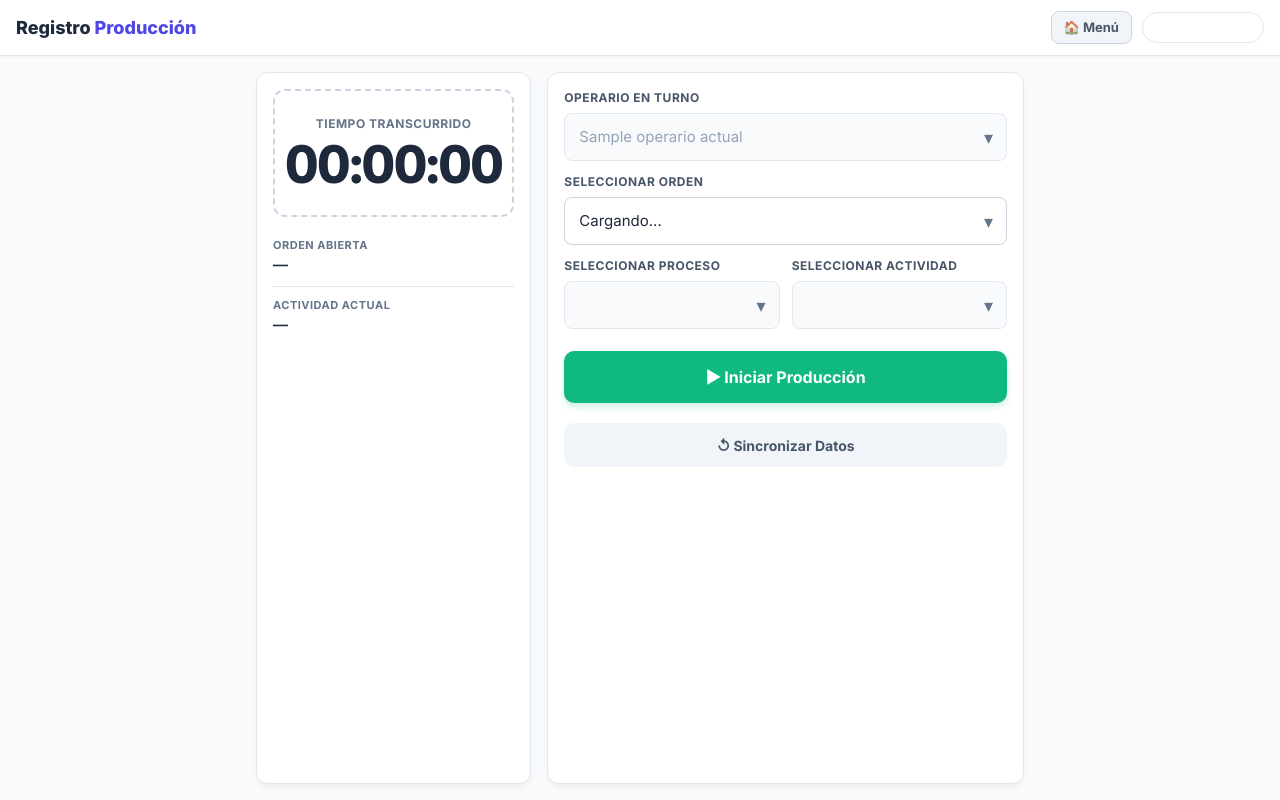
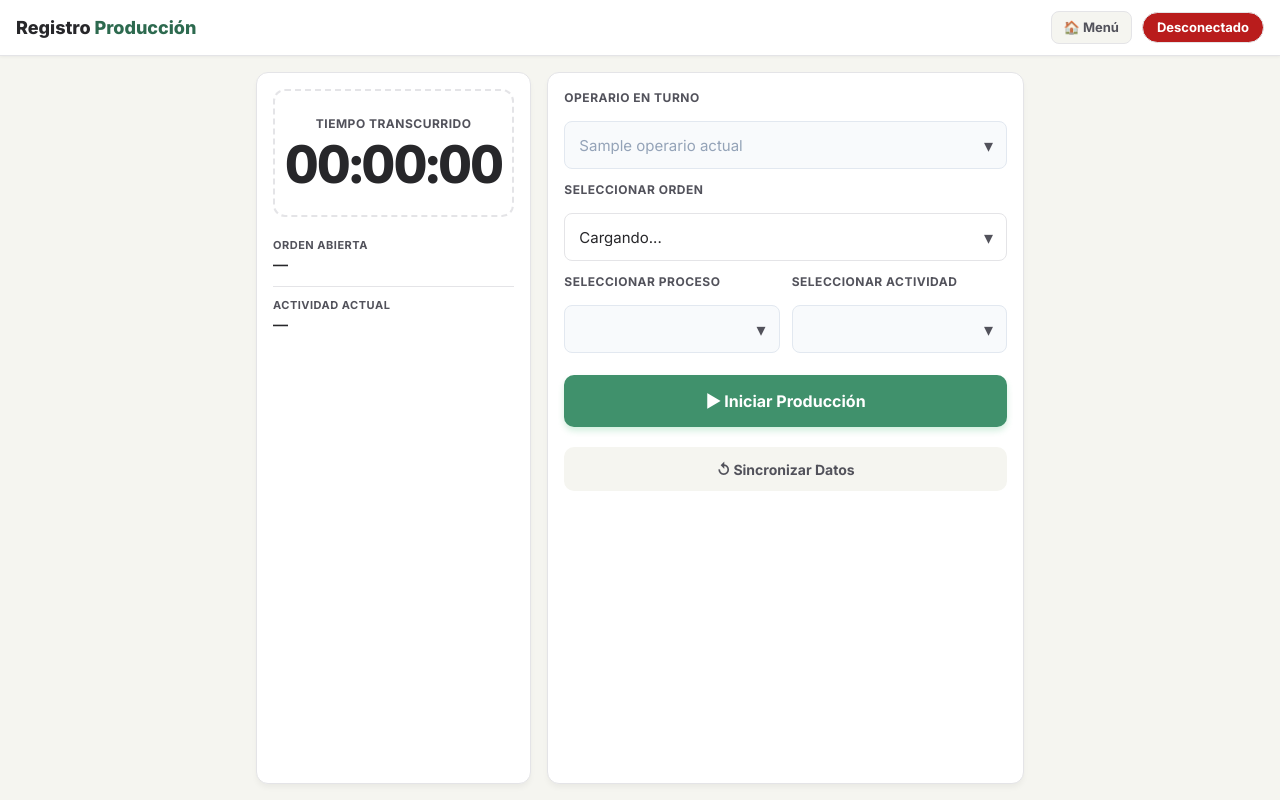
Before and after one commit to totalagroapps/produccion, a Python web app: template templates/registro_web.html in a window 1280 px wide. Run offline with Jinja, Linux system fonts and the light colour scheme; the template is opened without the code that fills it: most values are stand-ins (such as "Sample title", 1, 10 or a date in 2020); lists and menus that the app fills with data are empty.

Commit message:
fix(ui): refactor registro_web para heredar paleta de colores de styles.css

```diff
--- a/templates/registro_web.html
+++ b/templates/registro_web.html
@@ -7,29 +7,13 @@
 <style>
   @import url('https://fonts.googleapis.com/css2?family=Inter:wght@400;500;600;700;800&display=swap');
 
-  :root {
-    --bg: #f8fafc;
-    --surface: #ffffff;
-    --border: #e2e8f0;
-    --accent: #4f46e5;
-    --accent-hover: #4338ca;
-    --accent-glow: rgba(79, 70, 229, 0.2);
-    --green: #10b981;
-    --green-hover: #059669;
-    --green-glow: rgba(16, 185, 129, 0.2);
-    --red: #ef4444;
-    --red-hover: #dc2626;
-    --text: #1e293b;
-    --text2: #475569;
-    --text3: #64748b;
-    --font: 'Inter', system-ui, sans-serif;
-  }
+
 
   * { box-sizing: border-box; margin: 0; padding: 0; -webkit-tap-highlight-color: transparent; }
 
   body {
-    background: var(--bg);
-    color: var(--text);
+    background: var(--bg-body);
+    color: var(--text-main);
     font-family: var(--font);
     font-size: 14px;
     line-height: 1.5;
@@ -44,31 +28,31 @@
     align-items: center;
     justify-content: space-between;
     height: 56px;
-    background: var(--surface);
-    border-bottom: 1px solid var(--border);
+    background: var(--bg-surface);
+    border-bottom: 1px solid var(--border-color);
     padding: 0 16px;
     position: sticky;
     top: 0;
     z-index: 10;
     box-shadow: 0 1px 3px rgba(0,0,0,0.05);
   }
-  #topbar .title { font-size: 18px; font-weight: 800; color: var(--text); }
-  #topbar .title span { color: var(--accent); }
+  #topbar .title { font-size: 18px; font-weight: 800; color: var(--text-main); }
+  #topbar .title span { color: var(--primary); }
 
   #estadoPill {
     font-size: 13px;
     font-weight: 700;
     padding: 5px 14px;
     border-radius: 20px;
-    background: #f1f5f9;
-    border: 1px solid var(--border);
-    color: var(--text3);
+    background: var(--bg-body);
+    border: 1px solid var(--border-color);
+    color: var(--text-muted);
     transition: all .3s;
   }
-  #estadoPill.running { background: var(--success); color: white; }  { background: #dcfce7; border-color: var(--green); color: #16a34a; }
-  #estadoPill.saving { background: var(--warning); color: white; }   { background: #dbeafe; border-color: var(--accent); color: #2563eb; }
-  #estadoPill.saved { background: var(--success); color: white; }    { background: #dcfce7; border-color: var(--green); color: #16a34a; }
-  #estadoPill.error { background: var(--danger); color: white; }    { background: #fee2e2; border-color: var(--red); color: #dc2626; }
+  #estadoPill.running { background: var(--success); color: white; }  { background: #dcfce7; border-color: var(--success); color: #16a34a; }
+  #estadoPill.saving { background: var(--warning); color: white; }   { background: #dbeafe; border-color: var(--primary); color: #2563eb; }
+  #estadoPill.saved { background: var(--success); color: white; }    { background: #dcfce7; border-color: var(--success); color: #16a34a; }
+  #estadoPill.error { background: var(--danger); color: white; }    { background: #fee2e2; border-color: var(--danger); color: #dc2626; }
 
   /* ── MAIN LAYOUT ── */
   #main {
@@ -90,8 +74,8 @@
 
   /* ── PANELS ── */
   .panel {
-    background: var(--surface);
-    border: 1px solid var(--border);
+    background: var(--bg-surface);
+    border: 1px solid var(--border-color);
     border-radius: 12px;
     padding: 16px;
     box-shadow: 0 4px 6px -1px rgba(0,0,0,0.05);
@@ -105,14 +89,14 @@
   @media(max-width: 480px) { .field-row { grid-template-columns: 1fr; } }
 
   .field { display: flex; flex-direction: column; gap: 6px; }
-  .field label { font-size: 12px; font-weight: 700; color: var(--text2); text-transform: uppercase; letter-spacing: 0.5px;}
+  .field label { font-size: 12px; font-weight: 700; color: var(--text-muted); text-transform: uppercase; letter-spacing: 0.5px;}
 
   .field select, .field input {
     height: 48px;
-    background: var(--surface);
-    border: 1px solid #cbd5e1;
+    background: var(--bg-surface);
+    border: 1px solid var(--border-color);
     border-radius: 8px;
-    color: var(--text);
+    color: var(--text-main);
     font-size: 15px;
     padding: 0 14px;
     outline: none;
@@ -121,36 +105,36 @@
     appearance: none;
     font-family: inherit;
   }
-  .field select:focus, .field input:focus { border-color: var(--accent); box-shadow: 0 0 0 3px var(--accent-glow); }
+  .field select:focus, .field input:focus { border-color: var(--primary); box-shadow: 0 0 0 3px rgba(46, 125, 50, 0.2); }
   .field select:disabled, .field input:disabled { background: #f8fafc; color: #94a3b8; border-color: #e2e8f0; opacity: 1; }
 
   .sel-wrap { position: relative; }
   .sel-wrap::after {
     content: '▾'; position: absolute; right: 14px; top: 50%; transform: translateY(-50%);
-    color: var(--text3); pointer-events: none; font-size: 18px;
+    color: var(--text-muted); pointer-events: none; font-size: 18px;
   }
 
   /* ── TIMER ── */
   #timerBox {
-    background: var(--surface);
-    border: 2px dashed #cbd5e1;
+    background: var(--bg-surface);
+    border: 2px dashed var(--border-color);
     border-radius: 12px;
     text-align: center;
     padding: 24px 10px;
     margin-bottom: 8px;
     transition: all 0.3s;
   }
-  #timerBox.running { border-color: var(--green); background: #f0fdf4; border-style: solid; }
-  #timerLabel { font-size: 12px; font-weight: 700; color: var(--text3); text-transform: uppercase; margin-bottom: 6px; letter-spacing: 0.5px;}
-  #cronometro { font-size: 52px; font-weight: 800; color: var(--text); font-variant-numeric: tabular-nums; line-height: 1; letter-spacing: -1.5px; }
-  #cronometro.running { color: var(--green); }
+  #timerBox.running { border-color: var(--success); background: #f0fdf4; border-style: solid; }
+  #timerLabel { font-size: 12px; font-weight: 700; color: var(--text-muted); text-transform: uppercase; margin-bottom: 6px; letter-spacing: 0.5px;}
+  #cronometro { font-size: 52px; font-weight: 800; color: var(--text-main); font-variant-numeric: tabular-nums; line-height: 1; letter-spacing: -1.5px; }
+  #cronometro.running { color: var(--success); }
 
   /* ── SUMMARY ── */
   #summary { display: flex; flex-direction: column; gap: 10px; }
-  .sumrow { display: flex; flex-direction: column; padding-bottom: 10px; border-bottom: 1px solid var(--border); }
+  .sumrow { display: flex; flex-direction: column; padding-bottom: 10px; border-bottom: 1px solid var(--border-color); }
   .sumrow:last-child { border-bottom: none; }
-  .sumrow strong { font-size: 11px; text-transform: uppercase; color: var(--text3); font-weight: 700; letter-spacing: 0.5px;}
-  .sumrow span { font-size: 15px; font-weight: 600; color: var(--text); }
+  .sumrow strong { font-size: 11px; text-transform: uppercase; color: var(--text-muted); font-weight: 700; letter-spacing: 0.5px;}
+  .sumrow span { font-size: 15px; font-weight: 600; color: var(--text-main); }
 
   /* ── BUTTONS ── */
   #actions { display: grid; grid-template-columns: 1fr 1fr; gap: 10px; margin-top: 10px; }
@@ -162,14 +146,14 @@
   button:active { transform: scale(.96); }
   button:disabled { opacity: .5; cursor: not-allowed; transform: none; }
 
-  #btnIniciar { background: var(--green); color: white; grid-column: 1 / -1; box-shadow: 0 4px 6px var(--green-glow); }
-  #btnIniciar:not(:disabled):hover { background: var(--green-hover); box-shadow: 0 6px 14px var(--green-glow); }
+  #btnIniciar { background: var(--success); color: white; grid-column: 1 / -1; box-shadow: 0 4px 6px rgba(39, 174, 96, 0.2); }
+  #btnIniciar:not(:disabled):hover { background: var(--success-hover); box-shadow: 0 6px 14px rgba(39, 174, 96, 0.2); }
 
-  #btnGuardar { background: var(--accent); color: white; grid-column: 1 / 2; box-shadow: 0 4px 6px var(--accent-glow); }
-  #btnGuardar:not(:disabled):hover { background: var(--accent-hover); box-shadow: 0 6px 14px var(--accent-glow); }
+  #btnGuardar { background: var(--primary); color: white; grid-column: 1 / 2; box-shadow: 0 4px 6px rgba(46, 125, 50, 0.2); }
+  #btnGuardar:not(:disabled):hover { background: var(--primary-hover); box-shadow: 0 6px 14px rgba(46, 125, 50, 0.2); }
 
-  #btnCancelar { background: white; border: 2px solid #f87171; color: var(--red); grid-column: 2 / 3; }
-  #btnRecargar { background: #f1f5f9; color: var(--text2); grid-column: 1 / -1; height: 44px; font-size: 14px; margin-top: 10px; }
+  #btnCancelar { background: white; border: 2px solid var(--danger); color: var(--danger); grid-column: 2 / 3; }
+  #btnRecargar { background: var(--bg-body); color: var(--text-muted); grid-column: 1 / -1; height: 44px; font-size: 14px; margin-top: 10px; }
 
   /* ── MESSAGES ── */
   #mensaje { display: none; padding: 12px 14px; border-radius: 8px; font-size: 14px; font-weight: 600; margin-top: 8px; text-align: center; }
@@ -179,20 +163,20 @@
   /* ── MODAL ── */
   #modal { display: none; position: fixed; inset: 0; background: rgba(15,23,42,.7); backdrop-filter: blur(4px); z-index: 100; align-items: center; justify-content: center; padding: 16px; }
   #modal.visible { display: flex; }
-  #modalBox { background: var(--surface); border-radius: 16px; padding: 24px; width: 100%; max-width: 360px; box-shadow: 0 20px 40px rgba(0,0,0,.15); }
-  #modalBox h2 { font-size: 20px; color: var(--text); margin-bottom: 8px; font-weight: 800;}
-  #modalBox p { color: var(--text2); font-size: 14px; margin-bottom: 20px; }
-  #modalCantidadInput { width: 100%; height: 64px; background: #f8fafc; border: 2px solid var(--accent); border-radius: 12px; color: var(--text); font-size: 36px; font-weight: 800; text-align: center; outline: none; margin-bottom: 20px; }
+  #modalBox { background: var(--bg-surface); border-radius: 16px; padding: 24px; width: 100%; max-width: 360px; box-shadow: 0 20px 40px rgba(0,0,0,.15); }
+  #modalBox h2 { font-size: 20px; color: var(--text-main); margin-bottom: 8px; font-weight: 800;}
+  #modalBox p { color: var(--text-muted); font-size: 14px; margin-bottom: 20px; }
+  #modalCantidadInput { width: 100%; height: 64px; background: #f8fafc; border: 2px solid var(--primary); border-radius: 12px; color: var(--text-main); font-size: 36px; font-weight: 800; text-align: center; outline: none; margin-bottom: 20px; }
   .modal-btns { display: grid; grid-template-columns: 1fr 1fr; gap: 12px; }
-  .btn-modal-cancel { background: #f1f5f9; color: var(--text2); }
-  .btn-modal-ok { background: var(--accent); color: white; }
+  .btn-modal-cancel { background: var(--bg-body); color: var(--text-muted); }
+  .btn-modal-ok { background: var(--primary); color: white; }
 
   /* ── LOADING ── */
   #loadingOverlay { display: none; position: fixed; inset: 0; background: rgba(255,255,255,.9); backdrop-filter: blur(4px); z-index: 200; align-items: center; justify-content: center; flex-direction: column; gap: 16px; }
   #loadingOverlay.visible { display: flex; }
-  .spinner { width: 44px; height: 44px; border: 4px solid #e2e8f0; border-top-color: var(--accent); border-radius: 50%; animation: spin .8s linear infinite; }
+  .spinner { width: 44px; height: 44px; border: 4px solid #e2e8f0; border-top-color: var(--primary); border-radius: 50%; animation: spin .8s linear infinite; }
   @keyframes spin { to { transform: rotate(360deg); } }
-  #loadingText { color: var(--text); font-size: 16px; font-weight: 700; }
+  #loadingText { color: var(--text-main); font-size: 16px; font-weight: 700; }
 </style>
 
 <style>
@@ -229,13 +213,14 @@
 }
 </style>
 
+    <link rel="stylesheet" href="/static/styles.css">
 </head>
 <body>
 
 <div id="topbar">
   <div class="title">Registro <span>Producción</span></div>
   <div style="display:flex; gap:10px; align-items:center;">
-    <a href="/inicio_operario" style="background:#f1f5f9; color:#475569; padding:6px 12px; border-radius:8px; text-decoration:none; font-weight:700; font-size:13px; border:1px solid #cbd5e1;">🏠 Menú</a>
+    <a href="/inicio_operario" style="background:var(--bg-body); color:var(--text-muted); padding:6px 12px; border-radius:8px; text-decoration:none; font-weight:700; font-size:13px; border:1px solid var(--border-color);">🏠 Menú</a>
     <div id="estadoPill">Listo</div>
   </div>
 </div>
```
